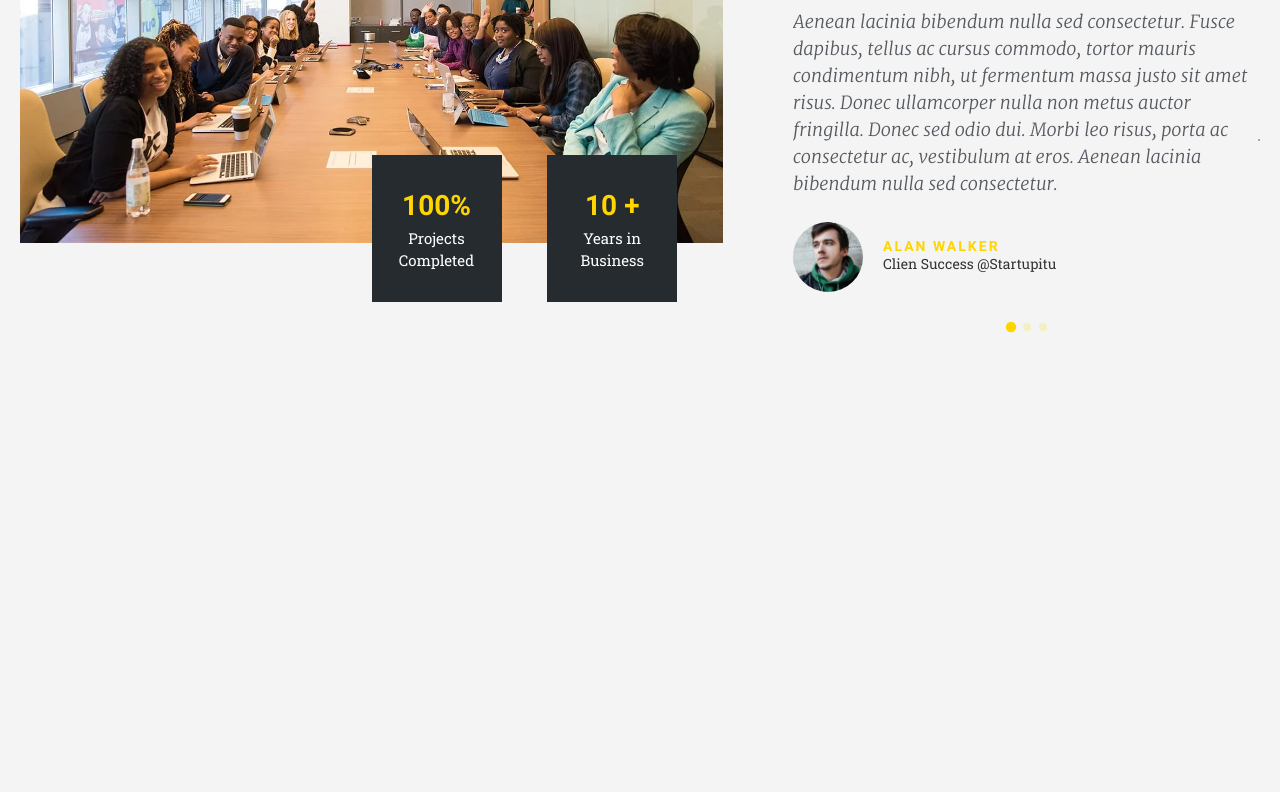
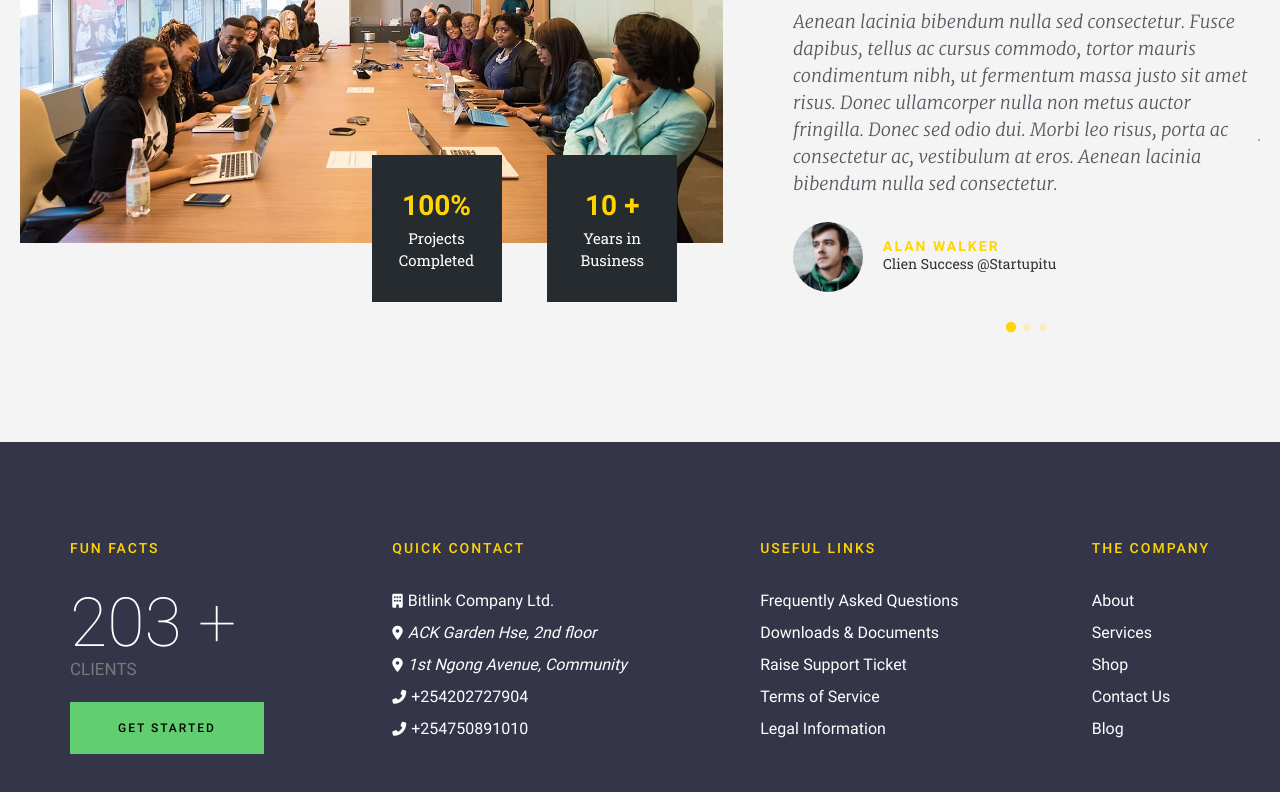
Before and after one commit to andrsweb/BitLink, a plain HTML site: page index.html in a window 1280 px wide. Shown: the part 2238-3030 px from the top of the page. Before the commit the page ends 2680 px from the top, so only its background shows below. Drawn offline with nearby package versions, Linux system fonts and the light colour scheme.

Commit message:
Create footer top chapter

```diff
--- a/index.html
+++ b/index.html
@@ -352,7 +352,95 @@
 				</div>
 			</section>
 		</main>
-		<footer class="footer"></footer>
+		<footer class="footer">
+			<div class="container">
+				<div class="footer__wrapper">
+					<div class="footer__cols">
+						<div class="footer__col">
+							<div class="footer__col_title">
+								FUN FACTS
+							</div>
+							<div class="footer__col_num">
+								<span class="col__facts_num">
+									203 +
+								</span>
+								<span class="col__facts_text">
+									CLIENTS
+								</span>
+							</div>
+							<button class="button" type="button">
+								Get started
+							</button>
+						</div>
+						<div class="footer__col">
+							<div class="footer__col_title">
+								QUICK CONTACT
+							</div>
+							<div class="footer__col_item">
+								<i class="footer__icon fas fa-building"></i>
+								Bitlink Company Ltd.
+							</div>
+							<address class="footer__col_item">
+								<i class="footer__icon fas fa-map-marker-alt"></i>
+								ACK Garden Hse, 2nd floor
+							</address>
+							<address class="footer__col_item">
+								<i class="footer__icon fas fa-map-marker-alt"></i>
+								1st Ngong Avenue, Community
+							</address>
+							<div class="footer__col_item">
+								<i class="footer__icon fas fa-phone-alt"></i>
+								<a class="footer__col_link" href="tel:+254202727904">+254202727904</a>
+							</div>
+							<div class="footer__col_item">
+								<i class="footer__icon fas fa-phone-alt"></i>
+								<a class="footer__col_link" href="tel:+254750891010">+254750891010</a>
+							</div>
+						</div>
+						<div class="footer__col">
+							<div class="footer__col_title">
+								USEFUL LINKS
+							</div>
+							<div class="footer__col_item">
+								<a class="footer__col_link" href="#">Frequently Asked Questions</a>
+							</div>
+							<div class="footer__col_item">
+								<a class="footer__col_link" href="#">Downloads & Documents</a>
+							</div>
+							<div class="footer__col_item">
+								<a class="footer__col_link" href="#">Raise Support Ticket</a>
+							</div>
+							<div class="footer__col_item">
+								<a class="footer__col_link" href="#">Terms of Service</a>
+							</div>
+							<div class="footer__col_item">
+								<a class="footer__col_link" href="#">Legal Information</a>
+							</div>
+						</div>
+						<div class="footer__col">
+							<div class="footer__col_title">
+								The company
+							</div>
+							<div class="footer__col_item">
+								<a class="footer__col_link" href="#">About</a>
+							</div>
+							<div class="footer__col_item">
+								<a class="footer__col_link" href="#">Services</a>
+							</div>
+							<div class="footer__col_item">
+								<a class="footer__col_link" href="#">Shop</a>
+							</div>
+							<div class="footer__col_item">
+								<a class="footer__col_link" href="#">Contact Us</a>
+							</div>
+							<div class="footer__col_item">
+								<a class="footer__col_link" href="#">Blog</a>
+							</div>
+						</div>
+					</div>
+				</div>
+			</div>
+		</footer>
 	</div><!-- .wrapper -->
 	<script src="js/main.js"></script>
 </body>
--- a/scss/common/_components.scss
+++ b/scss/common/_components.scss
@@ -68,6 +68,34 @@
 //
 
 // Buttons
+.button {
+	font-family: $ff;
+	font-weight: $fw-medium;
+	display: flex;
+	justify-content: center;
+	align-items: center;
+	font-size: 12px;
+	text-transform: uppercase;
+	color: $black;
+	background-color: $green;
+	letter-spacing: 2px;
+	border: 0;
+	padding: 19px 48px;
+	transition: color ease $tr,
+			background-color ease $tr;
+	cursor: pointer;
+
+	&:hover {
+		color: $yellow;
+		background-color: #192028;
+	}
+
+	&:active {
+		background-color: #ff9a03;
+		color: $white;
+	}
+}
+
 .form__button {
 	font-family: $ff;
 	font-weight: $fw-medium;
--- a/scss/common/_vars.scss
+++ b/scss/common/_vars.scss
@@ -49,6 +49,7 @@ $dark	    : #333333;
 $dark-blue  : #242933;
 $yellow	    : #FFD500;
 $gold	    : #deb900;
+$green	    : #61CE70;
 $gray	    : #797979;
 $blue	    : #6ec1e4;
 $swiper-text: #54595f;
--- /dev/null
+++ b/scss/footer/_footer.scss
@@ -0,0 +1,83 @@
+.footer {
+	padding: 96px 0;
+	background-color: #343548;
+
+	&__wrapper {
+		display: flex;
+	}
+
+	&__cols {
+		width: 100%;
+		display: flex;
+		flex-wrap: wrap;
+		justify-content: space-between;
+	}
+
+	&__col {
+		width: 100%;
+		margin-bottom: 30px;
+
+		&_title {
+			font-family: $ff;
+			font-size: 14px;
+			font-weight: $fw-medium;
+			text-transform: uppercase;
+			letter-spacing: 2px;
+			color: $yellow;
+			margin-bottom: 30px;
+		}
+
+		&_num {
+			margin-bottom: 20px;
+		}
+
+		&_link {
+			font-family: inherit;
+			font-size: inherit;
+			color: $white;
+		}
+
+		@media all and (min-width: $sm) {
+			width: 50%;
+		}
+
+		@media all and (min-width: $lg) {
+			width: auto;
+			margin-bottom: 0;
+		}
+	}
+
+	.col__facts_num {
+		display: flex;
+		flex-direction: column;
+		font-family: $ff;
+		color: $white;
+		font-size: 68px;
+		font-weight: 100;
+		line-height: 1;
+	}
+
+	.col__facts_text {
+		color: $gray;
+		font-family: $ff;
+		font-size: 17px;
+		font-weight: $fw-regular;
+	}
+
+	.footer__col_item {
+		display: flex;
+		align-items: center;
+		font-family: $ff;
+		font-weight: $fw-regular;
+		color: $white;
+		margin-bottom: 8px;
+		font-size: 16px;
+		padding-right: 5px;
+
+		.footer__icon {
+			margin-right: 5px;
+			font-size: 14px;
+			color: $white;
+		}
+	}
+}
--- a/scss/style.scss
+++ b/scss/style.scss
@@ -10,3 +10,6 @@
 @import './sections/services';
 @import './sections/newsletter';
 @import './sections/clients';
+
+// Footer
+@import './footer/footer';
```
Also changed, not shown: css/style.css, css/style.min.css.
